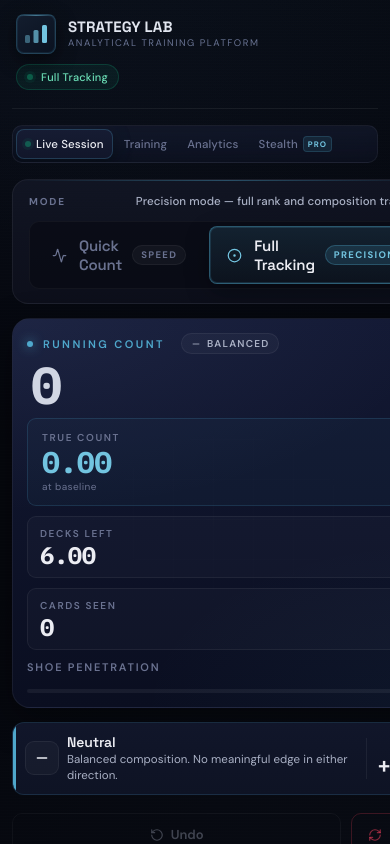
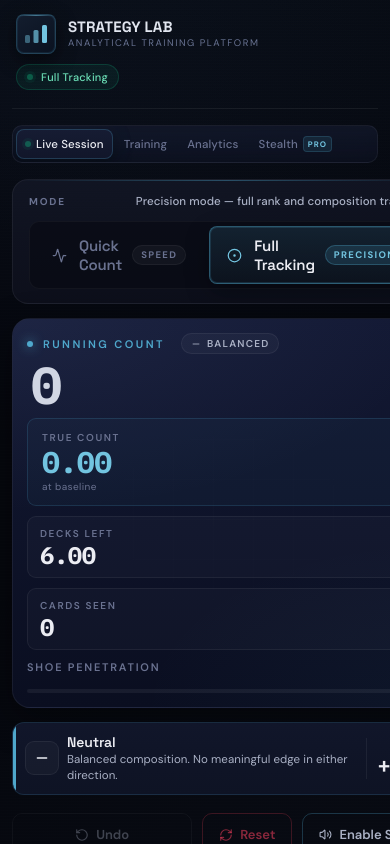
Before and after one commit to GomezAgustinAlca/21-strategy-Lab, a React (Vite) app: page / in a window 390 px wide. Both pictures are taken after a click on the button "Start Training". Shown: the top 844 px of the page. Built offline with nearby package versions, Linux system fonts and the light colour scheme.

Commit message:
add mobile sound unlock control

```diff
--- a/src/App.jsx
+++ b/src/App.jsx
@@ -2,7 +2,7 @@ import React, { useState, useEffect, useRef, useMemo, useCallback } from 'react'
 import {
   TrendingUp, TrendingDown, ArrowUp, ArrowDown, ArrowRight,
   ArrowUpRight, ArrowDownRight, Minus, RotateCcw, RefreshCw,
-  Check, Activity, Zap, AlertCircle, CircleDot, ChevronRight,
+  Check, Activity, Zap, AlertCircle, CircleDot, ChevronRight, Volume2,
 } from 'lucide-react';
 
 // ---------------------------------------------------------------------------
@@ -661,6 +661,23 @@ function CompositionRow({ label, remaining, density, baseline, tone }) {
 }
 
 // ---------------------------------------------------------------------------
+// Mobile audio unlock button
+// ---------------------------------------------------------------------------
+function MobileAudioButton({ soundEnabled, onEnable }) {
+  if (soundEnabled) return null;
+  return (
+    <button
+      className="mobile-audio-btn"
+      onClick={() => { unlockAudio(); onEnable(); }}
+      type="button"
+    >
+      <Volume2 size={13} />
+      <span>Enable Sound</span>
+    </button>
+  );
+}
+
+// ---------------------------------------------------------------------------
 // Sidebar panels
 // ---------------------------------------------------------------------------
 function SettingsPanel({ decks, onDeckChange, soundEnabled, setSoundEnabled }) {
@@ -1754,7 +1771,7 @@ function DrillStatTile({ label, value, suffix, tone }) {
   );
 }
 
-function DrillSetup({ stats, onStart }) {
+function DrillSetup({ stats, onStart, soundEnabled, onEnableSound }) {
   const [speed, setSpeed]               = useState('medium');
   const [deckCount, setDeckCount]       = useState(6);
   const [cardCount, setCardCount]       = useState(20);
@@ -1899,6 +1916,7 @@ function DrillSetup({ stats, onStart }) {
         </div>
       </div>
 
+      <div className="drill-start-row">
         <button
           className="drill-start-btn"
           onClick={() => onStart({ speed, deckCount, cardCount, trainingMode, assistLevel })}
@@ -1907,6 +1925,8 @@ function DrillSetup({ stats, onStart }) {
           <Zap size={16} />
           <span>Start Drill</span>
         </button>
+        <MobileAudioButton soundEnabled={soundEnabled} onEnable={onEnableSound} />
+      </div>
     </div>
   );
 }
@@ -2207,7 +2227,7 @@ function DrillEvaluating() {
 // ---------------------------------------------------------------------------
 // Training — main tab
 // ---------------------------------------------------------------------------
-function TrainingTab({ soundEnabled }) {
+function TrainingTab({ soundEnabled, setSoundEnabled }) {
   const [phase, setPhase]                     = useState('setup');
   const [config, setConfig]                   = useState(null);
   const [drillCards, setDrillCards]           = useState([]);
@@ -2317,7 +2337,7 @@ function TrainingTab({ soundEnabled }) {
   if (phase === 'setup') {
     return (
       <div className="training-wrap">
-        <DrillSetup stats={stats} onStart={handleStart} />
+        <DrillSetup stats={stats} onStart={handleStart} soundEnabled={soundEnabled} onEnableSound={() => setSoundEnabled(true)} />
       </div>
     );
   }
@@ -3158,6 +3178,7 @@ function App() {
                 <RefreshCw size={14} />
                 <span>Reset</span>
               </button>
+              <MobileAudioButton soundEnabled={soundEnabled} onEnable={() => setSoundEnabled(true)} />
             </div>
 
             {mode === 'quick' ? (
@@ -3244,7 +3265,7 @@ function App() {
 
       {activeTab === 'training' && (
         <main className="grid grid--single">
-          <TrainingTab soundEnabled={soundEnabled} />
+          <TrainingTab soundEnabled={soundEnabled} setSoundEnabled={setSoundEnabled} />
         </main>
       )}
 
--- a/src/styles.css
+++ b/src/styles.css
@@ -870,6 +870,31 @@ kbd {
   background: rgba(244, 63, 94, 0.06);
 }
 .mobile-reset-btn:active { transform: scale(0.96); transition-duration: 0.07s; }
+
+.mobile-audio-btn {
+  display: none;
+  align-items: center;
+  gap: 7px;
+  padding: 10px 16px;
+  min-height: 44px;
+  border-radius: 10px;
+  font-size: 13px;
+  font-weight: 600;
+  cursor: pointer;
+  transition: all 0.18s ease;
+  font-family: inherit;
+  border: 1px solid rgba(79, 168, 204, 0.28);
+  background: transparent;
+  color: var(--text-2);
+  justify-content: center;
+  white-space: nowrap;
+}
+.mobile-audio-btn:hover {
+  border-color: var(--gold);
+  color: var(--gold-2);
+  background: var(--gold-soft);
+}
+.mobile-audio-btn:active { transform: scale(0.96); transition-duration: 0.07s; }
 
 /* â”€â”€â”€â”€â”€â”€â”€â”€â”€ Chip Group (Full Shoe) â”€â”€â”€â”€â”€â”€â”€â”€â”€ */
 .chipgroup { margin-bottom: 22px; }
@@ -2396,6 +2421,9 @@ kbd {
     gap: 10px;
     padding: 4px 0 2px;
   }
+
+  /* Mobile audio unlock button */
+  .mobile-audio-btn { display: inline-flex; }
 
   /* Compact header elements on mobile */
   .status-pill { font-size: 11px; padding: 5px 10px; }
@@ -2999,6 +3027,12 @@ kbd {
   background: var(--line-soft);
 }
 
+.drill-start-row {
+  display: flex;
+  align-items: center;
+  gap: 12px;
+}
+
 .drill-start-btn {
   display: flex;
   align-items: center;
@@ -3713,6 +3747,7 @@ kbd {
   .drill-opt-btn { min-height: 44px; }
 
   /* Full-width start/launch buttons */
+  .drill-start-row { flex-direction: column; align-items: stretch; }
   .drill-start-btn { width: 100%; }
 
   /* Tighter config and focus card */
```
Lines whose indentation alone changed are shown as unchanged.
